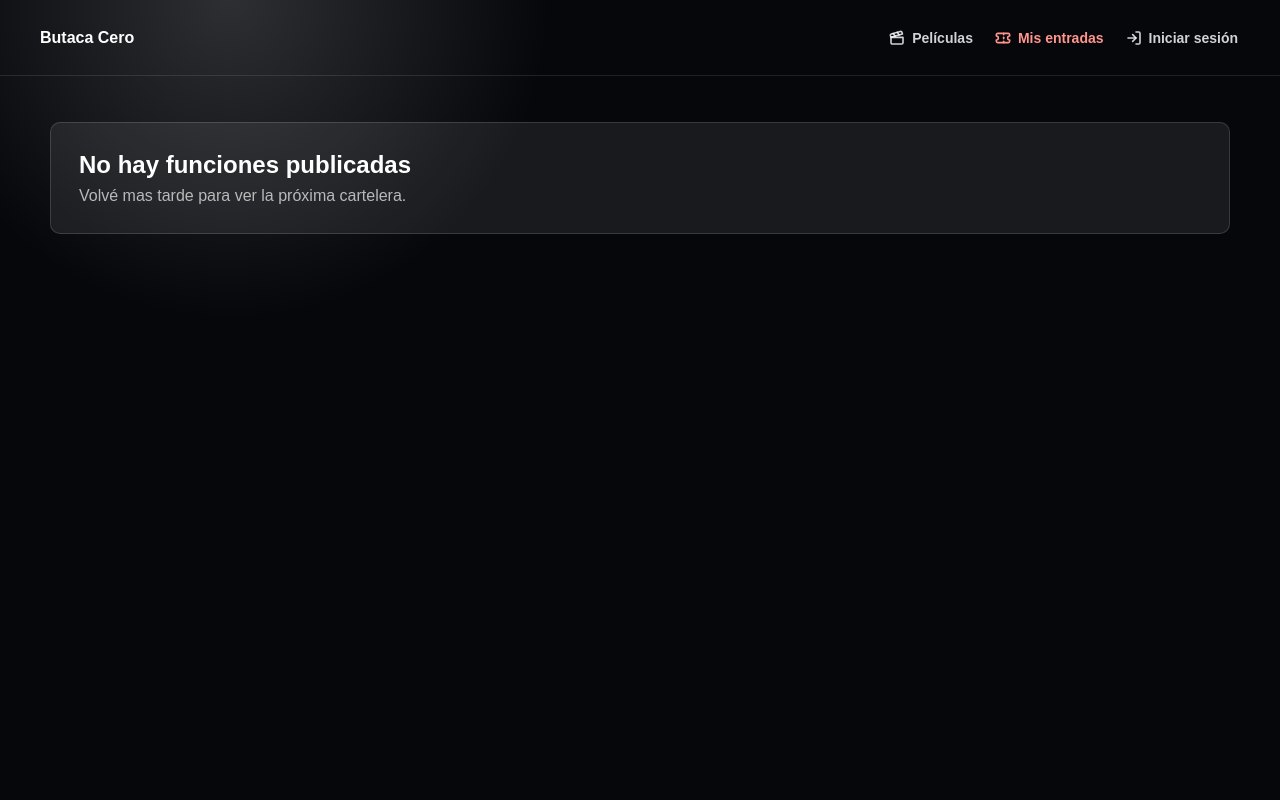
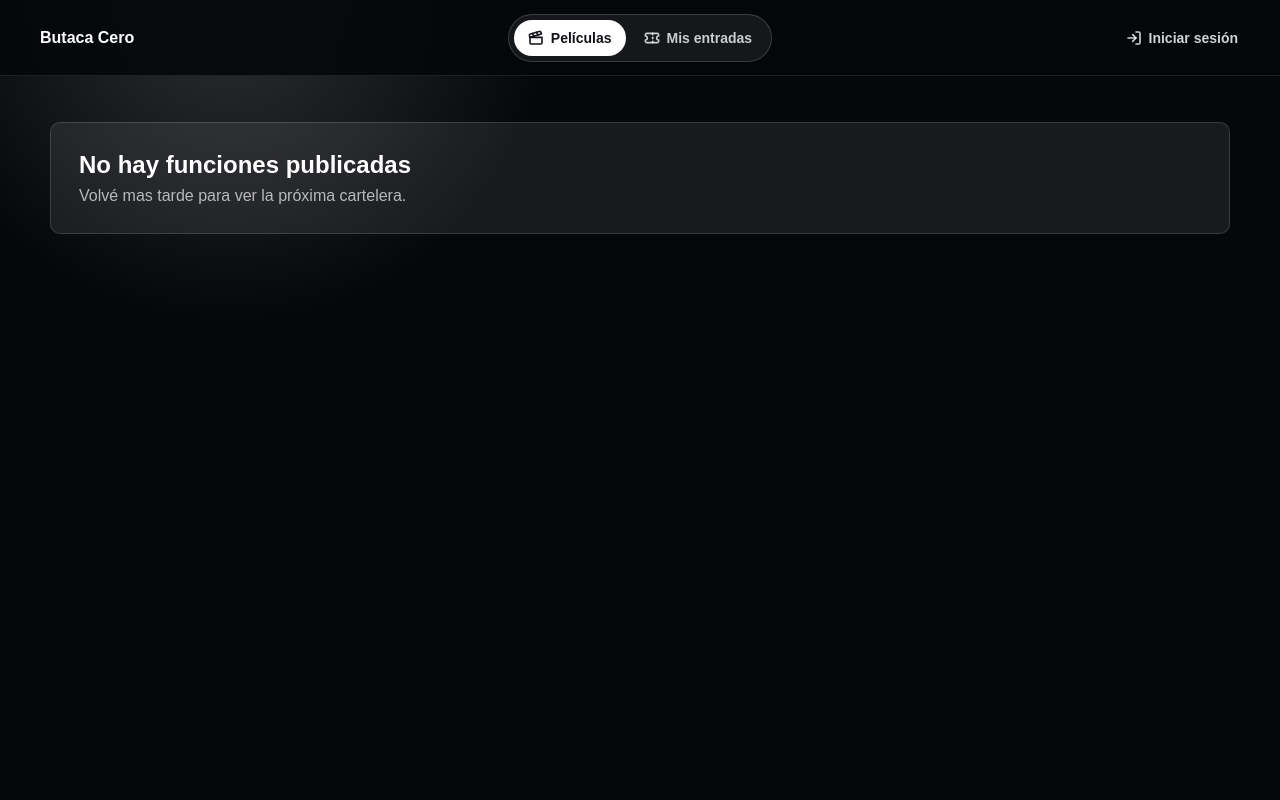
Before and after one commit to uca-argentina/pid-2026-refactoreros, a Django app: page / in a window 1280 px wide. Run offline with Django 5.2, Linux system fonts and the light colour scheme; data that the repository does not hold is empty; parts of the project's set-up code (start-up, migrations or seed data) failed here and were passed over.

Commit message:
Fijar y centrar la navegación del sitio

```diff
--- a/django/web/catalog/static/catalog.css
+++ b/django/web/catalog/static/catalog.css
@@ -15,6 +15,7 @@ body {
 
 .client-page {
   min-height: 100vh;
+  padding-top: 76px;
   color: var(--text);
   background:
     radial-gradient(circle at 18% 0%, rgba(255, 255, 255, .16) 0, rgba(255, 255, 255, 0) 320px),
@@ -22,14 +23,21 @@ body {
 }
 
 .client-header {
+  position: fixed;
+  z-index: 40;
+  top: 0;
+  right: 0;
+  left: 0;
   min-height: 76px;
-  display: flex;
+  display: grid;
+  grid-template-columns: minmax(0, 1fr) auto minmax(0, 1fr);
   align-items: center;
-  justify-content: space-between;
   gap: 24px;
   padding: 0 40px;
   color: #fff;
   border-bottom: 1px solid rgba(255, 255, 255, .1);
+  background: rgba(5, 7, 11, .9);
+  backdrop-filter: blur(16px);
 }
 
 .client-brand {
@@ -47,11 +55,7 @@ body {
 }
 
 .client-header nav {
-  display: flex;
-  align-items: center;
-  justify-content: flex-end;
-  flex-wrap: wrap;
-  gap: 18px;
+  display: contents;
 }
 
 .client-nav-primary,
@@ -59,7 +63,22 @@ body {
   display: flex;
   align-items: center;
   flex-wrap: wrap;
-  gap: 18px;
+}
+
+.client-nav-primary {
+  grid-column: 2;
+  gap: 4px;
+  padding: 5px;
+  border: 1px solid rgba(255, 255, 255, .16);
+  border-radius: 999px;
+  background: rgba(255, 255, 255, .07);
+}
+
+.client-nav-account {
+  grid-column: 3;
+  justify-self: end;
+  justify-content: flex-end;
+  gap: 12px;
 }
 
 .client-header nav a {
@@ -77,6 +96,29 @@ body {
 
 .client-header nav a:hover {
   color: #fff;
+}
+
+.client-header .client-nav-primary a {
+  min-height: 36px;
+  padding: 0 14px;
+  border-radius: 999px;
+  color: rgba(255, 255, 255, .78);
+}
+
+.client-header .client-nav-primary a.client-tickets-link,
+.client-header .client-nav-primary a.client-tickets-link:hover {
+  color: rgba(255, 255, 255, .78);
+}
+
+.client-header .client-nav-primary a:hover {
+  color: #fff;
+  background: rgba(255, 255, 255, .1);
+}
+
+.client-header .client-nav-primary a.is-active,
+.client-header .client-nav-primary a.is-active:hover {
+  color: #111318;
+  background: #fff;
 }
 
 .client-header nav a svg {
@@ -1104,12 +1146,15 @@ body {
 
 @media (max-width: 860px) {
   .client-page {
+    padding-top: 0;
     padding-bottom: calc(72px + env(safe-area-inset-bottom, 0px));
   }
 
   .client-header {
+    position: sticky;
     align-items: flex-start;
     flex-direction: column;
+    display: flex;
     gap: 14px;
     padding: 16px 20px;
   }
@@ -1120,6 +1165,7 @@ body {
   }
 
   .client-header nav {
+    display: flex;
     width: 100%;
     justify-content: flex-start;
     gap: 8px 12px;
@@ -1127,6 +1173,11 @@ body {
 
   .client-nav-primary,
   .client-nav-account {
+    display: flex;
+    padding: 0;
+    border: 0;
+    border-radius: 0;
+    background: transparent;
     gap: 8px 12px;
   }
 
--- a/django/web/catalog/static/error_pages.css
+++ b/django/web/catalog/static/error_pages.css
@@ -1,4 +1,5 @@
 .error-page {
+  padding-top: 0;
   display: flex;
   flex-direction: column;
   color: #fff;
```
